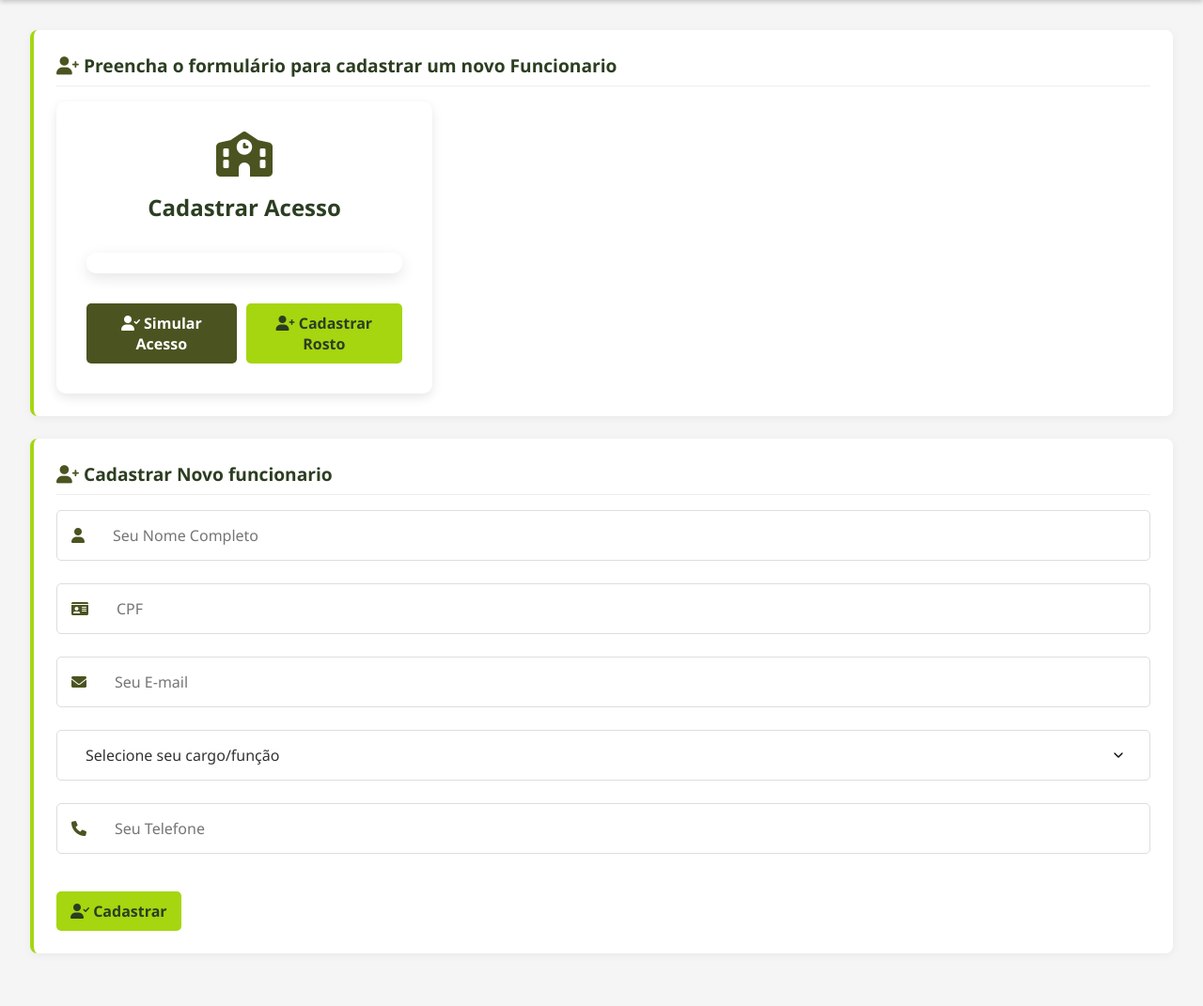
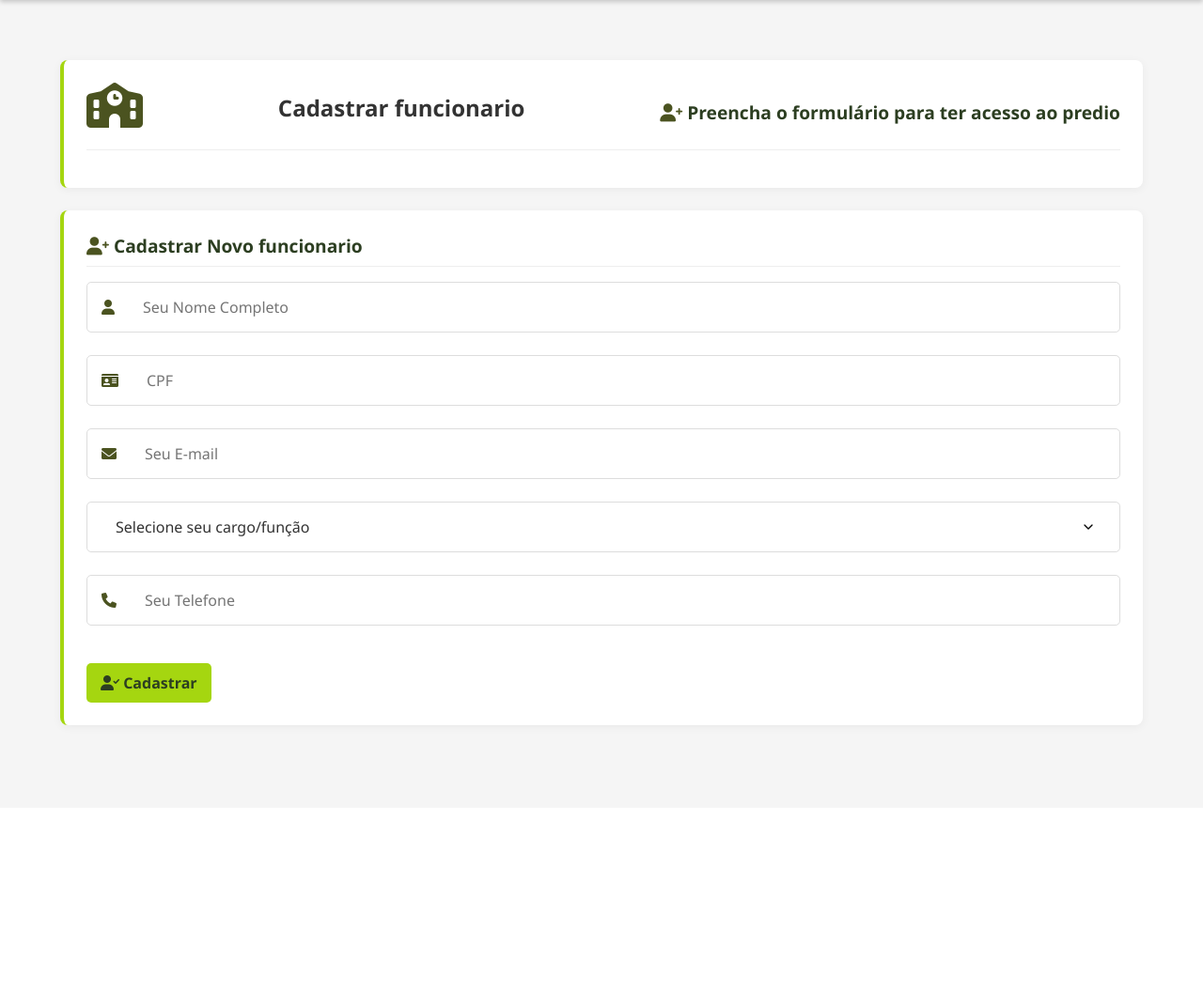
Before and after one commit to thaisferreeirah/Acelera-4, a Flask app: page /autorizado in a window 1280 px wide. Shown: the part 98-1169 px from the top of the page at 94% size. After the commit the page ends 875 px from the top, so only its background shows below. Run offline with Flask 3, Linux system fonts and the light colour scheme; some libraries are stand-ins or nearby versions.

Commit message:
alteraçoes

```diff
--- a/templates/cadastro.html
+++ b/templates/cadastro.html
@@ -14,36 +14,15 @@
     <div id="menu-container"></div>
 
     <main class="main-content">
+          <main class="main-content">
         <div class="card">
             <div class="card-header">
-                <h2><i class="fas fa-user-plus"></i> Preencha o formulário para cadastrar um novo Funcionario</h2>
-            </div>
-            <div class="login-container">
-
-                <div class="login-header">
-                    <i class="fas fa-school icon-large"></i>
-                    <h1>Cadastrar Acesso</h1>
-                    <p></p>
-                </div>
-                <div class="face-recognition">
-                    <div class="video-container">
-                        <!-- <video id="video" width="500" height="375" autoplay muted></video> -->
-                        <img id="stream" />
-                        <div class="canvas-container"></div>
-                    </div>
-
-                    <div class="recognition-controls">
-                        <button class="btn btn-primary" onclick="simulateAccess()">
-                            <i class="fas fa-user-check"></i> Simular Acesso
-                        </button>
-                        <button class="btn btn-secondary"
-                            onclick="alert('Funcionalidade de cadastro facial será implementada aqui')">
-                            <i class="fas fa-user-plus"></i> Cadastrar Rosto
-                        </button>
-                    </div>
-                </div>
+                <i class="fas fa-school icon-large"></i>
+                <h1>Cadastrar funcionario</h1>
+                <h2><i class="fas fa-user-plus"></i> Preencha o formulário para ter acesso ao predio</h2>
             </div>
         </div>
+
         <div class="card">
             <div class="card-header">
                 <h2><i class="fas fa-user-plus"></i> Cadastrar Novo funcionario</h2>
```
Also changed, not shown: templates/alunos.html (+0 -15 lines).
